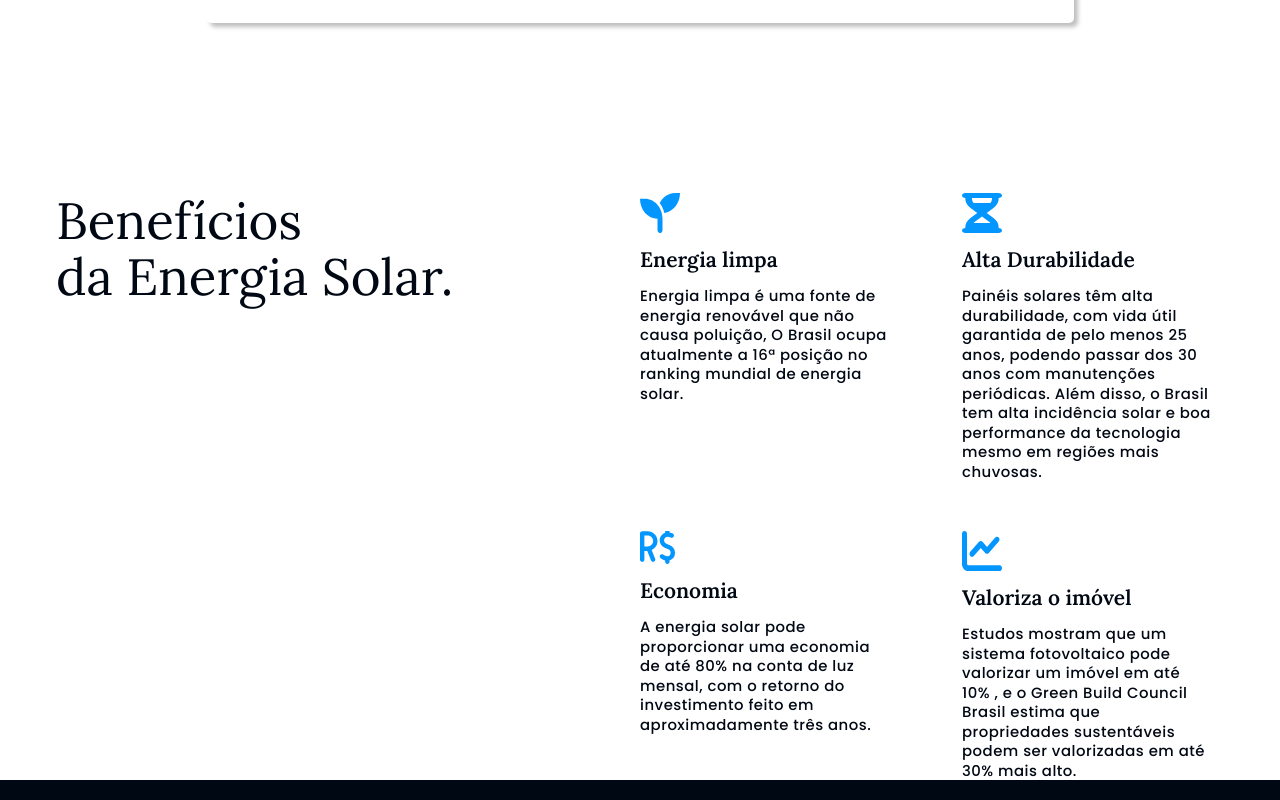
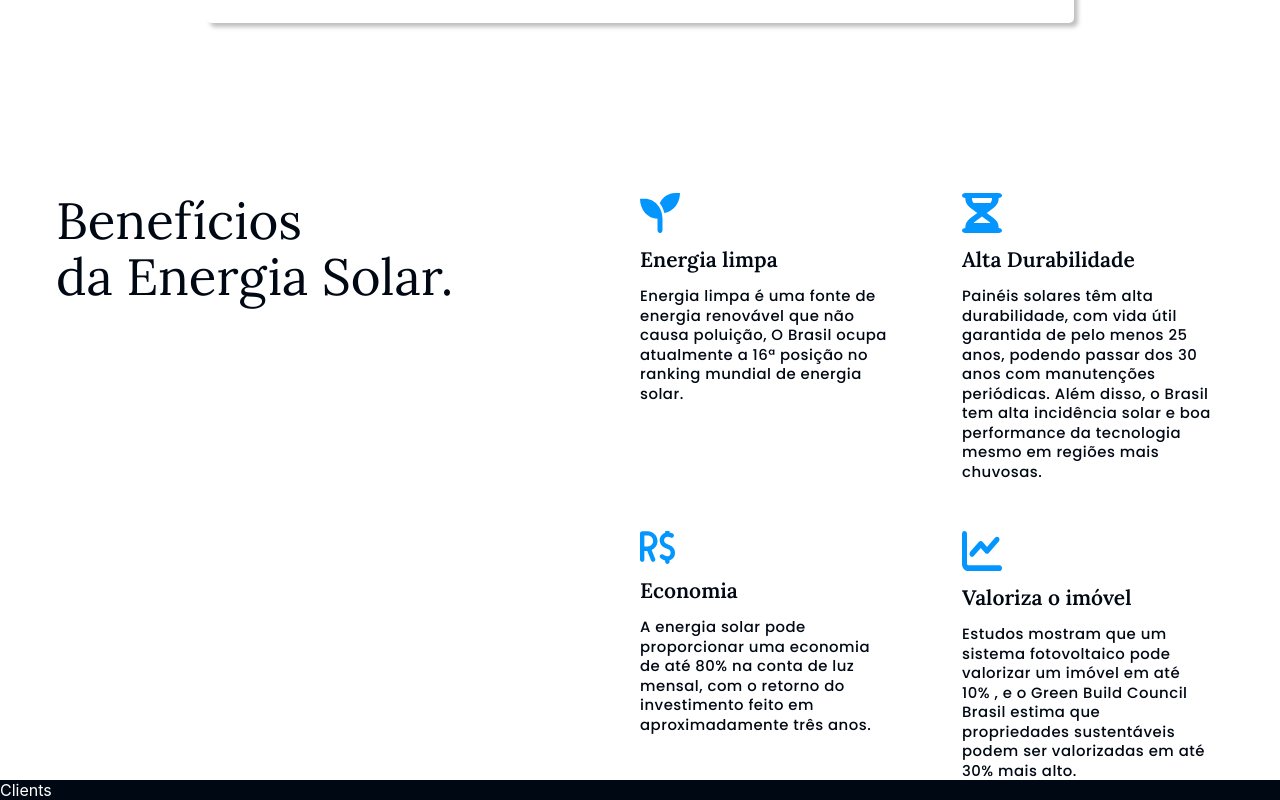
Before and after one commit to vitorFRE/GalaxySolar, a React (Vite) app: page / in a window 1280 px wide. Shown: the part 519-1319 px from the top of the page. Built offline with nearby package versions, Linux system fonts and the light colour scheme.

Commit message:
OurClients Folder

```diff
--- /dev/null
+++ b/src/components/OurClients/Clients.tsx
@@ -0,0 +1,7 @@
+import React from 'react';
+
+const Clients = () => {
+  return <div>Clients</div>;
+};
+
+export default Clients;
--- a/src/pages/Home.tsx
+++ b/src/pages/Home.tsx
@@ -1,17 +1,19 @@
-import Banner from "../components/Banner/Banner"
-import Benefits from "../components/Benefits/Benefits"
-import Header from "../components/Header/Header"
-import NumbersInfos from "../components/NumberInfos/NumbersInfos"
+import Banner from '../components/Banner/Banner';
+import Benefits from '../components/Benefits/Benefits';
+import Header from '../components/Header/Header';
+import NumbersInfos from '../components/NumberInfos/NumbersInfos';
+import Clients from '../components/OurClients/Clients';
 
 function Home() {
   return (
     <>
-     <Header />
-     <Banner />
-     <NumbersInfos />
-     <Benefits />
+      <Header />
+      <Banner />
+      <NumbersInfos />
+      <Benefits />
+      <Clients />
     </>
-  )
+  );
 }
 
-export default Home
+export default Home;
```
